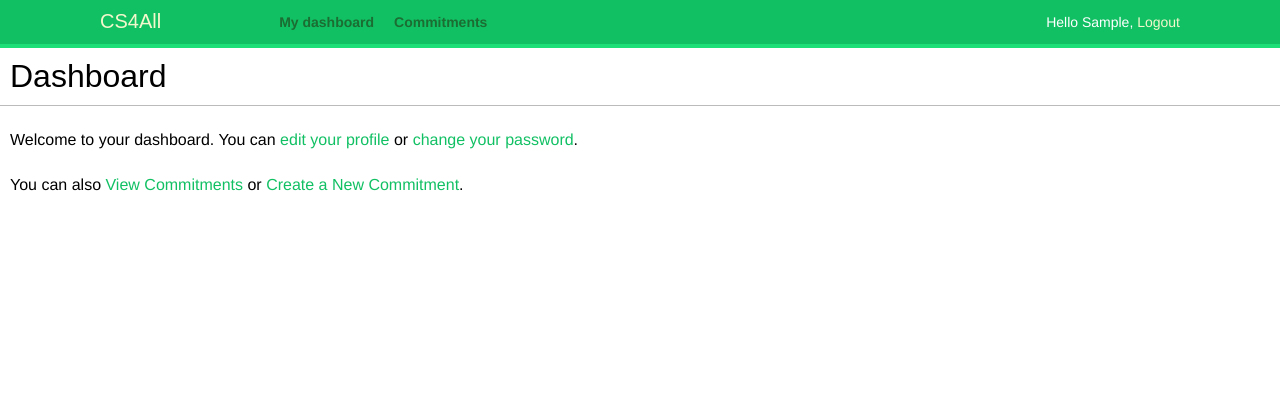
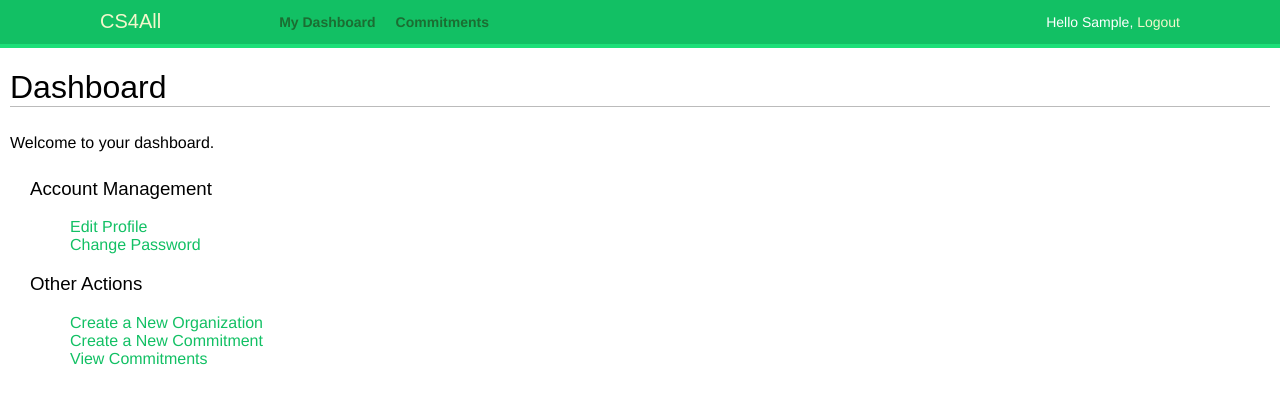
Before and after one commit to hackny2017labs/csforall, a Django app: page / in a window 1280 px wide. Shown: the top 404 px of the page. Run offline with Django 3.2, Linux system fonts and the light colour scheme; the visitor is signed in with stand-in values (Sample User, id 1); some web fonts are replaced.

Commit message:
Fix dashboard frontend

```diff
--- a/account/static/css/base.css
+++ b/account/static/css/base.css
@@ -8,7 +8,6 @@ body {
 
 p {
     line-height: 1.8;
-    padding: 0 0 0 10px;
 }
 
 a {
@@ -24,8 +23,6 @@ h1, h2, h3, h4, h5 , h6 { font-family: 'Muli', sans-serif; font-weight:normal; }
 
 h1 {
     border-bottom:1px solid #bbb;
-    padding:0 0 10px 10px;
-    margin:10px 0 20px 0;
 }
 
 h2 {
@@ -81,13 +78,19 @@ ol {
     padding-top:4px;
 }
 
-#content {
-    padding:30px 100px;
+.content {
+    margin:10px 10px;
+}
+
+.content-text {
+    margin: 20px
 }
 
 /* forms */
 form {
+    margin: 30px;
     overflow:auto;
+
 }
 
 form p {
--- a/account/templates/account/dashboard.html
+++ b/account/templates/account/dashboard.html
@@ -3,8 +3,21 @@
 {% block title %}Dashboard{% endblock %}
 
 {% block content %}
-    <h1>Dashboard</h1>
-    <p>Welcome to your dashboard. You can <a href="{% url 'edit' %}">edit your profile</a> or <a href="{% url 'password_change' %}">change your password</a>.</p>
-
-	<p>You can also <a href="{% url 'commitment_list' %}">View Commitments</a> or <a href="{% url 'commitment_new' %}">Create a New Commitment</a>.</p>
- {% endblock %}
+<div class="content">
+	<h1>Dashboard</h1>
+	<p>Welcome to your dashboard.</p>
+	<div class="content-text">
+		<h3>Account Management</h3>
+		<ul style="list-style-type:none">
+			<li><a href="{% url 'edit' %}">Edit Profile</a></li>
+			<li><a href="{% url 'password_change' %}">Change Password</a></li>
+		</ul>
+		<h3>Other Actions</h3>
+		<ul style="list-style-type:none">
+			<li><a href="{% url 'org_new' %}">Create a New Organization</a>
+			<li><a href="{% url 'commitment_new' %}">Create a New Commitment</a>
+			<li><a href="{% url 'commitment_list' %}">View Commitments</a></li>
+		</ul>
+	</div>
+</div>
+{% endblock %}
--- a/account/templates/base.html
+++ b/account/templates/base.html
@@ -10,7 +10,7 @@
         <span class="logo"><a href="http://cs4all.nyc/">CS4All</a></span>
         {% if request.user.is_authenticated %}
         <ul class="menu">
-            <li {% if section == "dashboard" %}class="selected"{% endif %}><a href="{% url "dashboard" %}">My dashboard</a></li>
+            <li {% if section == "dashboard" %}class="selected"{% endif %}><a href="{% url "dashboard" %}">My Dashboard</a></li>
         </ul>
         <ul class="menu">
             <li {% if section == "dashboard" %}class="selected"{% endif %}><a href="{% url "commitment_list" %}">Commitments</a></li>
--- a/commitments/templates/commitments/commitment_list.html
+++ b/commitments/templates/commitments/commitment_list.html
@@ -9,7 +9,7 @@
 			<td>{{ commitment.title }}</td>
 			<td>{{ commitment.end_date}}</td>
 			<td>{{ commitment.goal_target}}</td>
-			<td><p><input type="submit" value="Edit"></p></td>
+			<td><a href="{% url 'commitment_list' %}">Create Follow Up</a></td>
 		</tr>
 		{% endfor %}
 	</table>
--- a/commitments/templates/commitments/commitment_new.html
+++ b/commitments/templates/commitments/commitment_new.html
@@ -1,9 +1,13 @@
 {% extends "base.html" %}
 
 {% block content %}
+	<div class="content">
     <h1>New Commitment</h1>
+</div class="content-text">
     <form method="POST" class="commitment-form">{% csrf_token %}
         {{ form.as_p }}
         <p><input type="submit" class="save btn btn-default" value="Save"></p>
     </form>
+</div>
+</div>
 {% endblock %}
```
